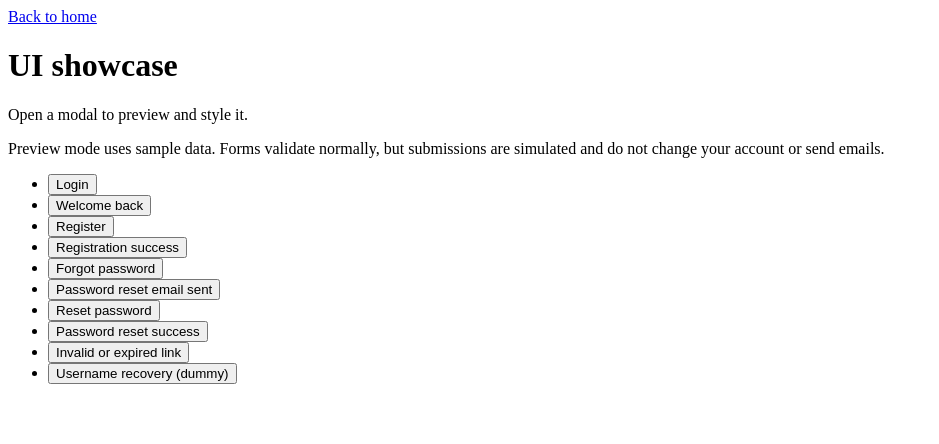
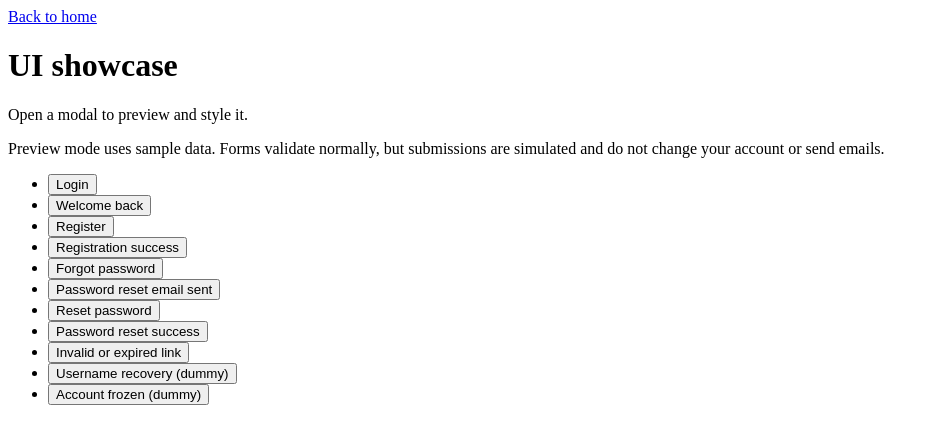
Before and after one commit to DAPSY-dev/modal-auth, a React (Vite) app: page /ui in a window 1280 px wide. Shown: the top 444 px of the page, without its empty margins (0-939 px from the left). Built offline with nearby package versions, Linux system fonts and the light colour scheme; no server answers.

Commit message:
feat(ui): add dummy account frozen modal

```diff
--- a/src/components/Modal.tsx
+++ b/src/components/Modal.tsx
@@ -1,6 +1,6 @@
 import { useEffect, useRef, type ReactNode } from 'react';
 
-export function Modal({ children, onClose, busy }: { children: ReactNode; onClose: () => void; busy: boolean }) {
+export function Modal({ children, onClose, busy, closeLabel = 'Close' }: { children: ReactNode; onClose: () => void; busy: boolean; closeLabel?: string }) {
   const ref = useRef<HTMLDialogElement>(null);
   useEffect(() => {
     const trigger = document.activeElement;
@@ -17,7 +17,7 @@ export function Modal({ children, onClose, busy }: { children: ReactNode; onClos
       if (!busy) onClose();
     }}>
       {children}
-      <button type="button" disabled={busy} onClick={onClose}>Close</button>
+      <button type="button" disabled={busy} onClick={onClose}>{closeLabel}</button>
     </dialog>
   );
 }
--- /dev/null
+++ b/src/pages/AccountFrozenPreview.tsx
@@ -0,0 +1,11 @@
+import { useEffect } from 'react';
+import { Modal } from '../components/Modal';
+
+export function AccountFrozenPreview({ onClose }: { onClose: () => void }) {
+  useEffect(() => { document.getElementById('auth-title')?.focus(); }, []);
+
+  return <Modal busy={false} onClose={onClose} closeLabel="Ok">
+    <h2 id="auth-title" tabIndex={-1}>Account frozen</h2>
+    <p>Your account has been temporarily blocked because you exceeded the number of login attempts with the wrong password. Do not hesitate to contact us via Live Chat in case of any questions or issues</p>
+  </Modal>;
+}
--- a/src/pages/UiPage.tsx
+++ b/src/pages/UiPage.tsx
@@ -6,6 +6,7 @@ import { showModal } from '../features/auth/authSlice';
 import { AuthModal } from '../features/auth/components/AuthModal';
 import type { AuthModalState } from '../features/auth/types';
 import { UsernameRecoveryPreview } from './UsernameRecoveryPreview';
+import { AccountFrozenPreview } from './AccountFrozenPreview';
 
 export const modalPreviews: { state: Exclude<AuthModalState, null>; label: string }[] = [
   { state: 'login', label: 'Login' },
@@ -22,6 +23,7 @@ export const modalPreviews: { state: Exclude<AuthModalState, null>; label: strin
 function ModalShowcase() {
   const dispatch = useAppDispatch();
   const [showUsernameRecovery, setShowUsernameRecovery] = useState(false);
+  const [showAccountFrozen, setShowAccountFrozen] = useState(false);
   return <>
     <header><Link to="/">Back to home</Link></header>
     <main>
@@ -33,10 +35,12 @@ function ModalShowcase() {
           <button type="button" onClick={() => dispatch(showModal(state))}>{label}</button>
         </li>)}
         <li><button type="button" onClick={() => setShowUsernameRecovery(true)}>Username recovery (dummy)</button></li>
+        <li><button type="button" onClick={() => setShowAccountFrozen(true)}>Account frozen (dummy)</button></li>
       </ul>
     </main>
     <AuthModal preview />
     {showUsernameRecovery && <UsernameRecoveryPreview onClose={() => setShowUsernameRecovery(false)} />}
+    {showAccountFrozen && <AccountFrozenPreview onClose={() => setShowAccountFrozen(false)} />}
   </>;
 }
 
```
